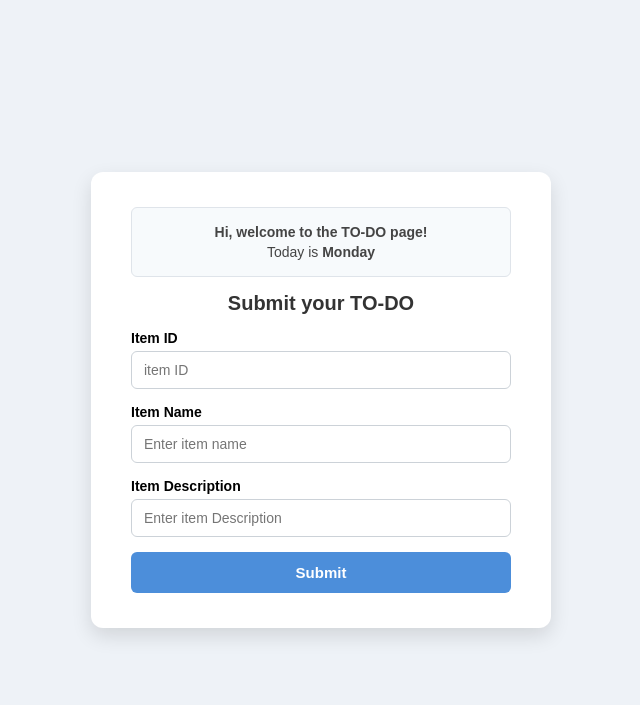
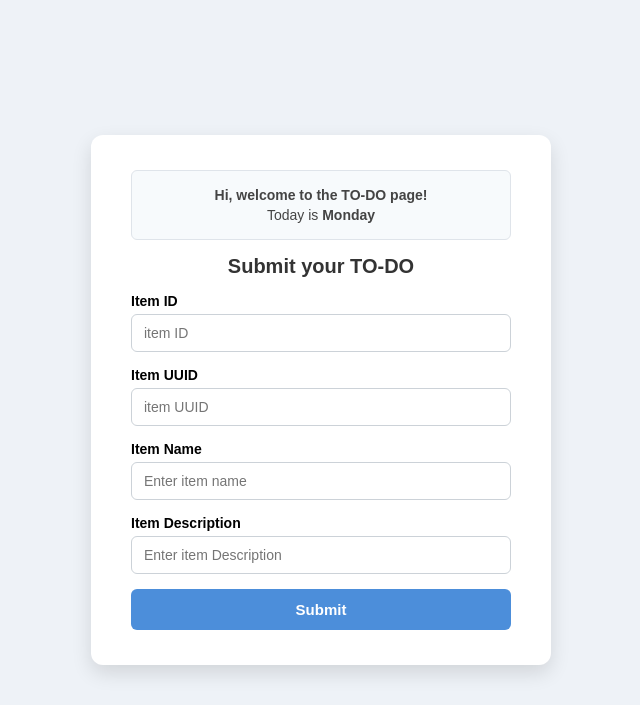
Before and after one commit to RSPTechSolution/Assignment_4_DevOps_Github_V2, a Flask app: page / in a window 1280 px wide. Shown: the top 705 px of the page, without its empty margins (319-959 px from the left). Run offline with Flask 3, Linux system fonts and the light colour scheme.

Commit message:
Add Item UUID field

```diff
--- a/frontend/templates/index.html
+++ b/frontend/templates/index.html
@@ -119,6 +119,9 @@
             <label>Item ID</label>
             <input type="text" name="name" placeholder="item ID" required>
 
+            <label>Item UUID</label>
+            <input type="text" name="name" placeholder="item UUID" required>
+
             <label>Item Name</label>
             <input type="text" name="name" placeholder="Enter item name" required>
 
```
